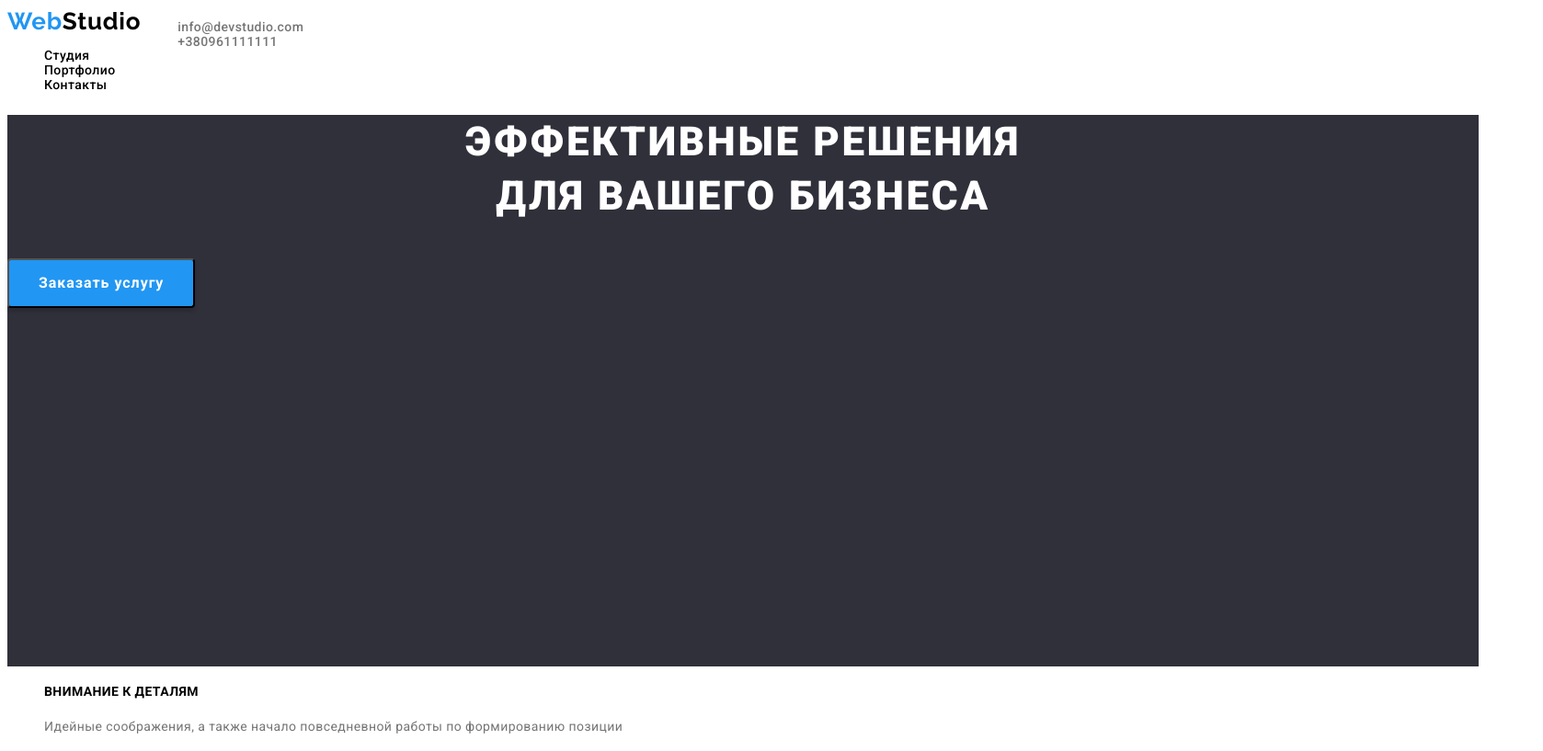
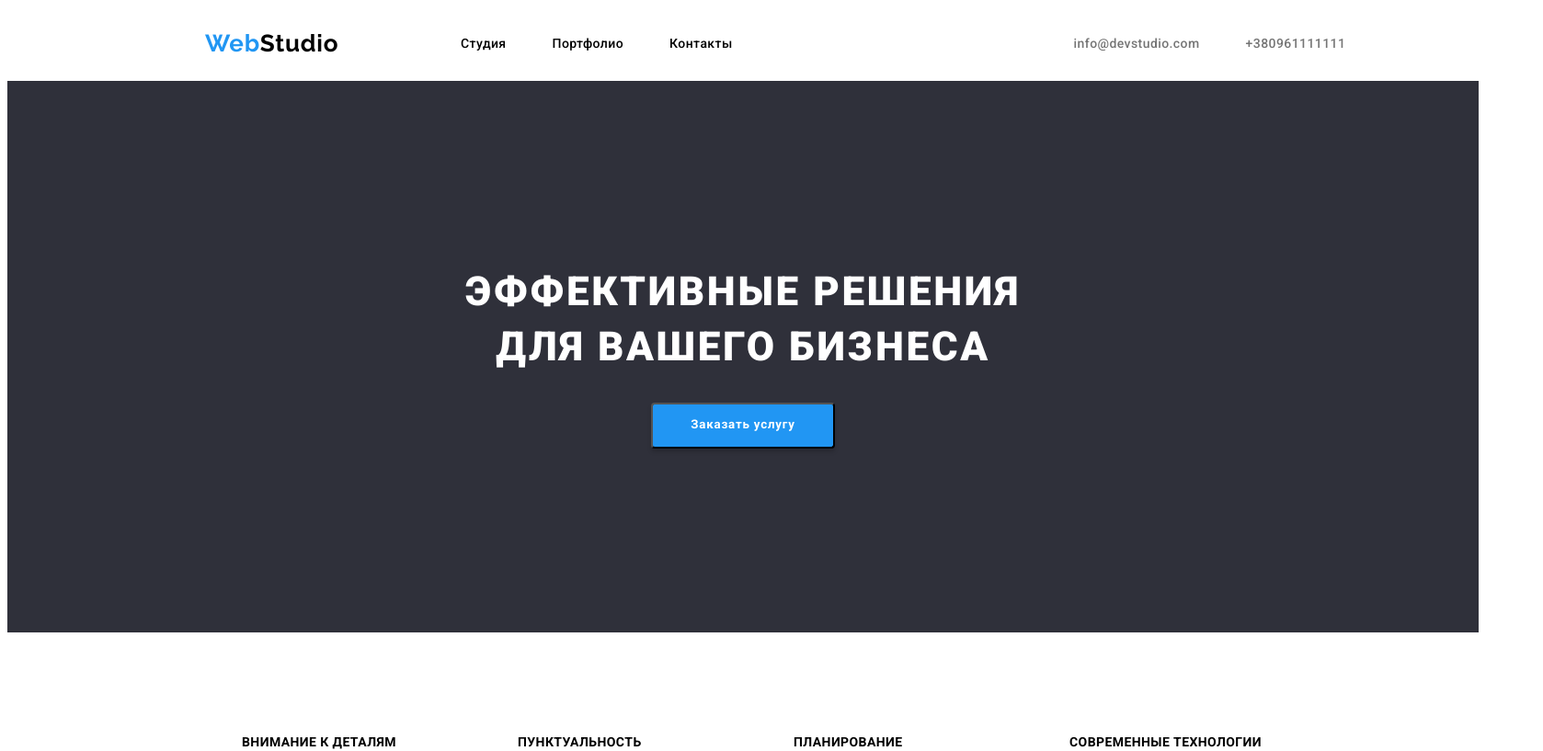
Before and after one commit to andrushi69/homework-3, a plain HTML site: page index.html in a window 1280 px wide. Shown: the top 817 px of the page at 92% size, 1678 px wide, since content can reach past the window. Drawn offline with Linux system fonts and the light colour scheme.

Commit message:
update (fix margins and flex-directions)

```diff
--- a/css/style.css
+++ b/css/style.css
@@ -3,16 +3,8 @@ html{
   box-sizing: border-box;
 }
 
-*,*::before,
-*::after{
-  box-sizing: inherit;
-}
 body {
   font-family: Roboto, sans-serif;
-  width: 1600px;
-  height: 2349px;
-  top: -1175px;
-  left: -1675px;
 }
 p {
   color: #757575;
@@ -20,11 +12,17 @@ p {
 
 /* header */
 .main-container{
-display: flex;
-width: 1600px;
-height: 80px;
+  height: 80px;
+  display: flex;
+  flex-direction: row;
+  width: 1600px;
 }
+.navigation-container{
 
+  display: flex;
+  flex-direction: row;
+
+}
 .title {
   color: #2196f3;
   font-family: Raleway;
@@ -53,10 +51,36 @@ height: 80px;
   line-height: 1.14;
   letter-spacing: 0.03em;
   list-style-type: none;
+  display: flex;
+  flex-direction: row;
+  margin: auto;
+}
+.link-first{
+  text-decoration: none;
+  color: black;
+  margin: 32px 25px;
+  width: 77px;
+  height: 16px;
+}
+
+.link-second{
+  text-decoration: none;
+  color: black;
+  margin: 32px 25px;
+  width: 68px;
+  height: 16px;
+}
+.main-link{
+  text-decoration: none;
+  color: black;
+  margin: 24px 43px 25px 215px;
+  width: 145px;
+  height: 31px;
 }
 .link {
   text-decoration: none;
   color: black;
+  margin: 32px 25px 32px 50px;
 
 }
 .link-2 {
@@ -67,12 +91,42 @@ height: 80px;
   text-decoration: none;
   color: rgba(255, 255, 255, 0.6);
 }
+.link-4{
+  color: #757575;
+  text-decoration: none;
+  margin: 32px 25px 32px 306px;
+  width: 135px;
+  height: 16px;
+}
+.link-5{
+  color: #757575;
+  text-decoration: none;
+  margin: 32px 215px 32px 25px;
+  width: 122px;
+  height: 16px;
+}
+
 /* footer*/
 .main-section {
   background-color: #2f303a;
   color: #ffffff;
   width: 1600px;
   height: 600px;
+  display: flex;
+  flex-direction: column;
+  align-items: center;
+
+}
+.main-last-section{
+
+  background-color: #2f303a;
+  color: #ffffff;
+  height: 252px;
+  width: 1600px;
+  display: flex;
+  flex-direction: column;
+  align-items: flex-start;
+
 }
 .title-3 {
   color: white;
@@ -112,7 +166,6 @@ height: 80px;
   color: #ffffff;
   font-family: Roboto;
   font-weight: bold;
-  font-size: 16px;
   line-height: 1.87;
   letter-spacing: 0.06em;
   cursor: pointer;
@@ -120,6 +173,9 @@ height: 80px;
   display: inline-block;
   box-shadow: 0px 4px 4px rgba(0, 0, 0, 0.15);
   padding: 10px 32px;
+  width: 200px;
+  height: 50px;
+  margin: 15px 700px 200px 700px;
 
 }
 .button-2:hover {
@@ -141,7 +197,7 @@ height: 80px;
   letter-spacing: 0.06em;
   text-transform: uppercase;
   text-align: center;
-
+  margin: 200px 452px 15px;
 }
 
 .third-section-title {
@@ -150,12 +206,34 @@ height: 80px;
   font-size: 36px;
   line-height: 1.16;
   letter-spacing: 0.03em;
+  text-align: center;
+
 }
 .third-section-list {
   list-style-type: none;
+  display: flex;
+  flex-direction: row;
+
+
+}
+.image-1{
+
+margin: 50px 15px 94px 215px;
+
+}
+.image-2{
+margin: 50px 15px 94px 15px;
+
+}
+
+.image-3{
+
+margin: 50px 215px 94px 15px;
 }
 .proffession-section-list {
   list-style-type: none;
+  display: flex;
+  flex-direction: row;
 }
 /* portfolio section*/
 .names-section {
@@ -179,6 +257,8 @@ height: 80px;
   font-size: 14px;
   line-height: 24px;
   letter-spacing: 0.03em;
+  width: 270px;
+  height: 75px;
 }
 .description-section-title {
   font-family: Roboto;
@@ -187,12 +267,19 @@ height: 80px;
   line-height: 1.71;
   letter-spacing: 0.03em;
   text-transform: uppercase;
+  width: 270px;
+  height: 16px;
 }
 .photos-and-description-section {
   list-style-type: none;
 }
 .list-section {
   list-style-type: none;
+  display: flex;
+  flex-direction: row;
+  width: 1170px;
+  margin: 94px 215px;
+
 }
 .portfolio-description {
   font-family: Roboto;
@@ -207,3 +294,14 @@ height: 80px;
   line-height: 2;
   letter-spacing: 0.06em;
 }
+
+.every-list-section{
+  width: 270px;
+  height: 101px;
+  margin: 0 30px 0 0;
+}
+.penultimate-section{
+  width: 1170px;
+  height: 386px;
+
+}
--- a/index.html
+++ b/index.html
@@ -14,26 +14,24 @@
   </head>
   <body>
     <header class="main-container">
-      <nav>
-        <div>
-          <a class="link" href=""
-            ><span class="title">Web</span
-            ><span class="title-2">Studio</span></a
-          >
-        </div>
+      <nav class="navigation-container">
+        <a class="main-link" href=""
+          ><span class="title">Web</span><span class="title-2">Studio</span></a
+        >
+
         <ul class="list">
-          <li><a class="link" href="" >Студия</a></li>
-          <li><a class="link" href="portfolio.html">Портфолио</a></li>
-          <li><a class="link" href="">Контакты</a></li>
+          <li><a class="link" href="">Студия</a></li>
+          <li><a class="link-first" href="portfolio.html">Портфолио</a></li>
+          <li><a class="link-second" href="">Контакты</a></li>
         </ul>
       </nav>
       <ul class="list">
         <li>
-          <a class="link-2" href="mailto:info@devstudio.com"
+          <a class="link-4" href="mailto:info@devstudio.com"
             >info@devstudio.com</a
           >
         </li>
-        <li><a class="link-2" href="tel:+380961111111">+380961111111</a></li>
+        <li><a class="link-5" href="tel:+380961111111">+380961111111</a></li>
       </ul>
     </header>
 
@@ -48,7 +46,7 @@
 
       <section>
         <ul class="list-section">
-          <li>
+          <li class="every-list-section">
             <h3 class="description-section-title">Внимание к деталям</h3>
             <p class="description-section">
               Идейные соображения, а также начало повседневной работы по
@@ -56,21 +54,21 @@
             </p>
           </li>
 
-          <li>
+          <li class="every-list-section">
             <h3 class="description-section-title">Пунктуальность</h3>
             <p class="description-section">
               Задача организации, в особенности же рамки и место обучения кадров
               влечет за собой.
             </p>
           </li>
-          <li>
+          <li class="every-list-section">
             <h3 class="description-section-title">Планирование</h3>
             <p class="description-section">
               Равным образом консультация с широким активом в значительной
               степени обуславливает.
             </p>
           </li>
-          <li>
+          <li class="every-list-section">
             <h3 class="description-section-title">Современные технологии</h3>
             <p class="description-section">
               Значимость этих проблем настолько очевидна, что реализация
@@ -80,21 +78,21 @@
         </ul>
       </section>
 
-      <section>
+      <section class="penultimate-section">
         <h2 class="third-section-title">Чем мы занимаемся</h2>
 
         <ul class="third-section-list">
-          <li>
+          <li class="image-1">
             <img
               src="./images/box-1.jpg"
               width="370"
               alt="человек пишет коды"
             />
           </li>
-          <li>
+          <li class="image-2">
             <img src="./images/box-2.jpg" width="370" alt="телефон и ноутбук" />
           </li>
-          <li>
+          <li class="image-3">
             <img
               src="./images/box-3.jpg"
               width="370"
@@ -139,7 +137,7 @@
       </section>
     </main>
 
-    <footer class="main-section">
+    <footer class="main-last-section">
       <a class="link" href=""
         ><span class="title">Web</span><span class="title-3">Studio</span></a
       >
```
Also changed, not shown: portfolio.html (+1 -1 lines).
